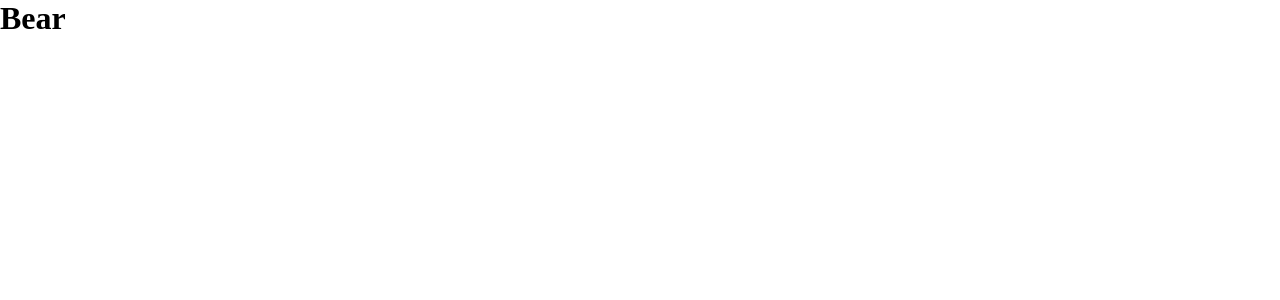
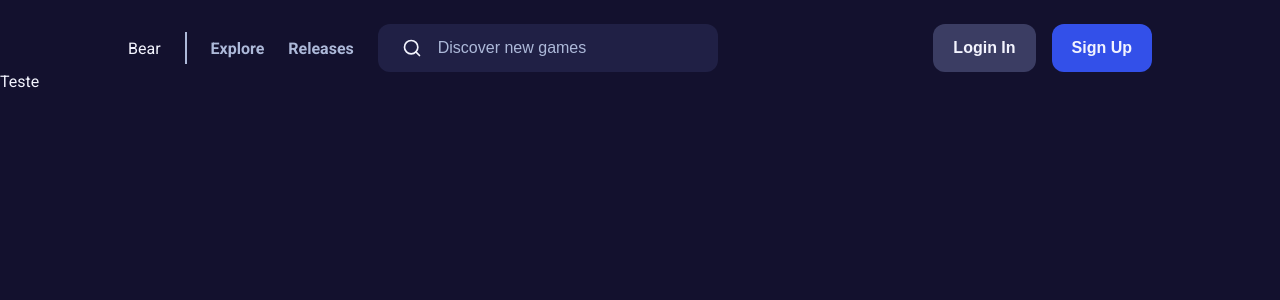
Before and after one commit to ManoMartins/bear, a Next.js app: page / in a window 1280 px wide. Shown: the top 300 px of the page. Built offline with nearby package versions, Linux system fonts and the light colour scheme.

Commit message:
:sparkles: add fonts and colors

```diff
--- /dev/null
+++ b/src/pages/_document.tsx
@@ -0,0 +1,21 @@
+import Document, { Head, Html, Main, NextScript } from "next/document";
+
+export default class MyDocument extends Document {
+  render() {
+    return (
+      <Html>
+        <Head>
+          <link rel="preconnect" href="https://fonts.googleapis.com" />
+          <link rel="preconnect" href="https://fonts.gstatic.com" />
+          <link href="https://fonts.googleapis.com/css2?family=Roboto:wght@400;700&display=swap" rel="stylesheet" />
+        </Head>
+
+        <body>
+          <Main />
+
+          <NextScript />
+        </body>
+      </Html>
+    )
+  }
+}
--- a/src/pages/index.tsx
+++ b/src/pages/index.tsx
@@ -1,7 +1,11 @@
+import { LayoutDefault } from "../layout/Default";
+
 export default function Home() {
   return (
-    <div>
-      <h1>Bear</h1>
-    </div>
+    <LayoutDefault>
+
+      <div>Teste</div>
+
+    </LayoutDefault>
   )
 }
--- a/src/styles/global.ts
+++ b/src/styles/global.ts
@@ -18,6 +18,9 @@
   }
 
   body {
+    background-color: #13112eff;
+    color: ${({ theme }) => theme.colors.textLight};
+    font-family: ${({ theme }) => theme.fonts.body};
     -webkit-font-smoothing: antialiased;
   }
 
--- /dev/null
+++ b/src/styles/home.styles.ts
@@ -0,0 +1,3 @@
+import styled from "styled-components";
+
+export const Container = styled.div``;
--- /dev/null
+++ b/src/styles/theme.d.ts
@@ -0,0 +1,8 @@
+import 'styled-components';
+import { theme } from './theme'
+
+declare module 'styled-components' {
+  type ThemeType = typeof theme;
+
+  export interface DefaultTheme extends ThemeType { }
+}
--- a/src/styles/theme.ts
+++ b/src/styles/theme.ts
@@ -1,8 +1,13 @@
 export const theme = {
   colors: {
-    primary: '#282FBB',
-    secondary: '#4B515B',
+    primary: '#3350e9ff',
+    secondary: '#3b3d63ff',
     background: '#1B2056',
-    text: '#BDBAB5',
+    text: '#adb9d9',
+    textLight: '#f3f4feff',
   },
+  fonts: {
+    heading: '"Roboto", sans-serif',
+    body: '"Roboto", sans-serif',
+  }
 };
```
